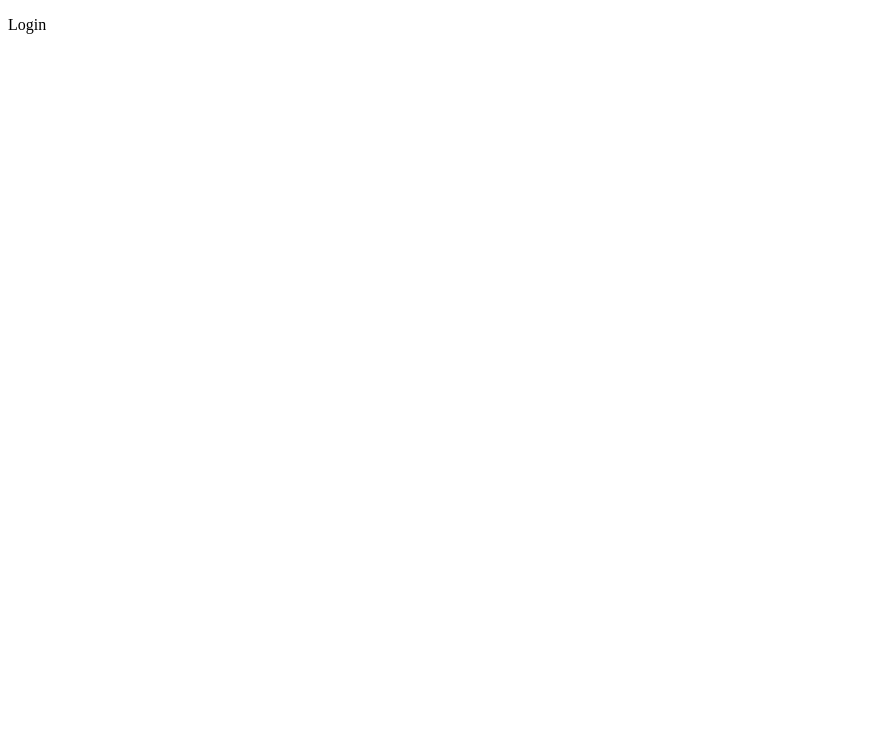
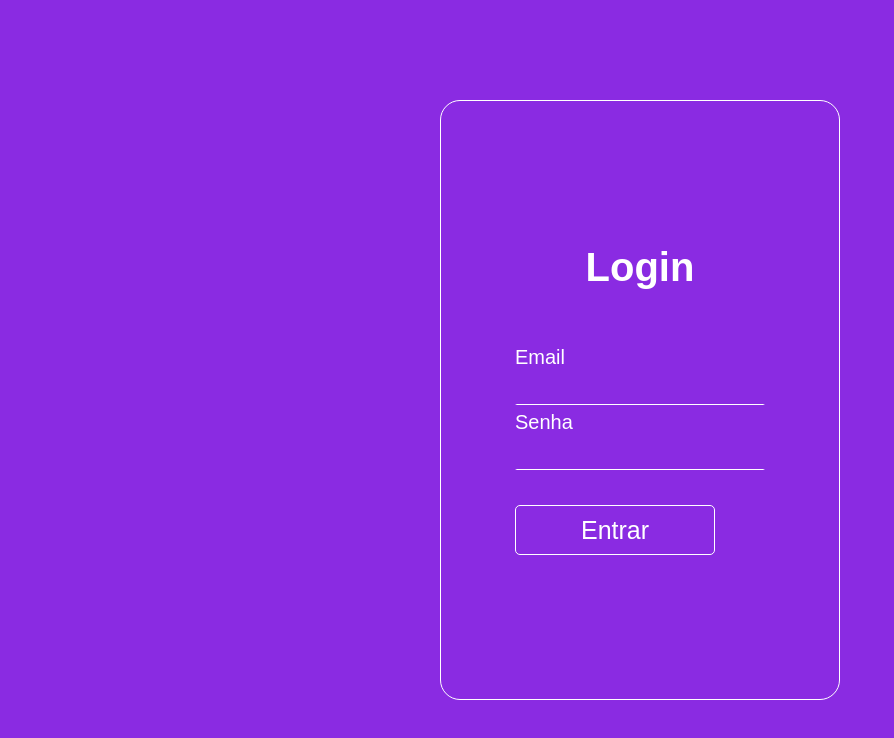
Before and after one commit to pheonix5/curso_github, a plain HTML site: page index.html in a window 1280 px wide. Shown: the whole page, without its empty margins (0-894 px from the left). Drawn offline with Linux system fonts and the light colour scheme.

Commit message:
criando estilização da pagina de login

```diff
--- a/index.html
+++ b/index.html
@@ -4,6 +4,7 @@
     <meta charset="UTF-8">
     <meta http-equiv="X-UA-Compatible" content="IE=edge">
     <meta name="viewport" content="width=device-width, initial-scale=1.0">
+    <link rel="stylesheet" href="style.css">
     <title>Document</title>
 </head>
 <body>
@@ -11,9 +12,21 @@
 
         <div class="container">
 
-            <p>Login <label></label></p>
+            <h2>Login</h2>
+
+        <label>Email</label>
+        <input type="email">
+
+        <label>Senha</label>
+        <input type="password">
+
+        <div class="botaoArea">
+            <button class="botao">Entrar</button>
+        </div>
 
         </div>
+
+
 
     </section>
 
--- /dev/null
+++ b/style.css
@@ -0,0 +1,78 @@
+*{
+    margin: 0;
+    padding: 0;
+    font-family: sans-serif;
+    box-sizing: border-box;
+}
+
+body{
+    height: 100vh;
+    background-color: blueviolet;
+    display: flex;
+    justify-content: center;
+    align-items: center;
+}
+
+section{
+    width: 400px;
+    height: 600px;
+    display: flex;
+    justify-content: center;
+    align-items: center;
+    border: 1px solid #FFF;
+    border-radius: 20px;
+}
+
+.container{
+    display: flex;
+    flex-direction: column;
+
+}
+
+section label{
+    font-size: 20px;
+    color: #FFF;
+    padding: 6px 0;
+}
+
+section h2{
+    font-size: 40px;
+    color: #FFF;
+    text-align: center;
+    margin-bottom: 50px;
+}
+
+section input{
+    height: 30px;
+    width: 250px;
+    background-color: transparent;
+    border-color: transparent;
+    border-bottom: 1px solid #FFF;
+    color: #FFF;
+
+}
+
+
+.botaoArea{
+    margin-top: 35px;
+    width: 200px;
+    height: 50px;
+    margin-right: 20px;
+}
+
+.botao{
+    height: 50px;
+    width: 200px;
+    cursor: pointer;
+    background-color: blueviolet;
+    border: 1px solid #FFF;
+    color: #FFF;
+    border-radius: 5px;
+    font-size: 25px;
+}
+
+.botao:hover{
+    background-color: #FFF;
+    color: blueviolet;
+    opacity: 0.8;
+}
```
Also changed, not shown: a.txt (added), nomes.txt.
